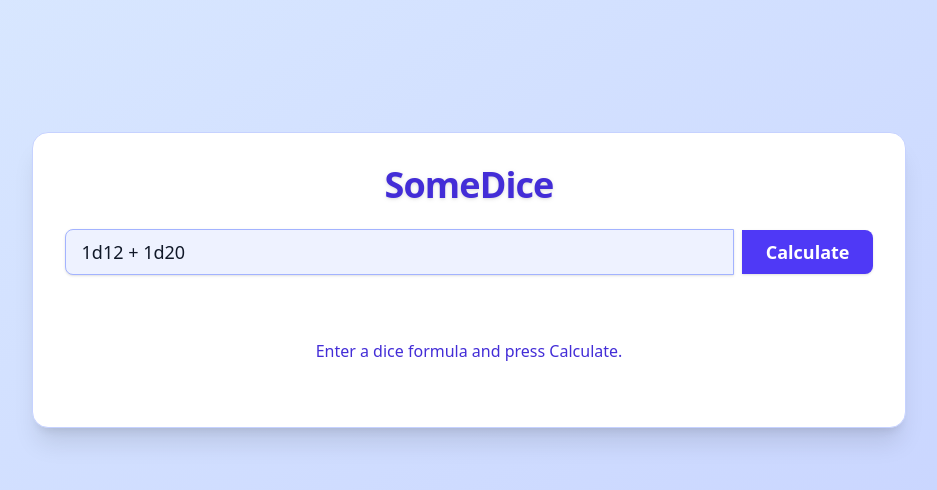
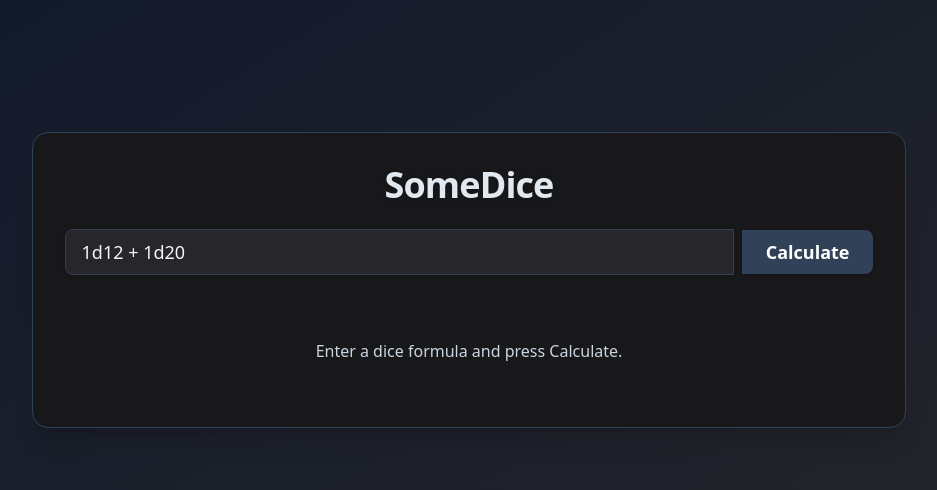
Before and after one commit to simonlary/somedice, a React (Vite) app: page / in a window 1280 px wide. Shown: the part 120-610 px from the top of the page, without its empty margins (171-1108 px from the left). Built offline with nearby package versions, Linux system fonts and the light colour scheme.

Commit message:
Update styles

```diff
--- a/src/App.tsx
+++ b/src/App.tsx
@@ -12,35 +12,33 @@ export default function App() {
 	}
 
 	return (
-		<div className="flex min-h-screen flex-col items-center justify-center bg-gradient-to-br from-blue-100 to-indigo-200 p-4 dark:from-gray-900 dark:to-gray-800">
-			<div className="m-4 flex max-w-full flex-col items-center rounded-2xl border border-indigo-200 bg-white p-8 shadow-xl dark:border-gray-700 dark:bg-gray-900">
-				<h1 className="mb-6 text-4xl font-extrabold tracking-tight text-indigo-700 drop-shadow dark:text-indigo-200">SomeDice</h1>
+		<div className="flex min-h-screen flex-col items-center justify-center bg-gradient-to-br from-slate-900 to-zinc-800 p-4">
+			<div className="m-4 flex max-w-full flex-col items-center rounded-2xl border border-slate-700 bg-zinc-900 p-8 shadow-xl">
+				<h1 className="mb-6 text-4xl font-extrabold tracking-tight text-slate-200 drop-shadow">SomeDice</h1>
 				<form onSubmit={handleSubmit} className="mb-8 flex w-full items-center justify-center gap-2">
 					<input
 						type="text"
 						value={input}
 						onChange={(e) => setInput(e.target.value)}
-						className="w-screen max-w-prose flex-1 rounded-l-lg border border-indigo-300 bg-indigo-50 px-4 py-2 text-lg text-gray-900 shadow-sm placeholder:text-indigo-300 focus:ring-2 focus:ring-indigo-400 focus:outline-none dark:border-gray-700 dark:bg-gray-800 dark:text-indigo-100 dark:placeholder:text-indigo-500 dark:focus:ring-indigo-700"
+						className="w-screen max-w-prose flex-1 rounded-l-lg border border-slate-700 bg-zinc-800 px-4 py-2 text-lg text-slate-100 shadow-sm placeholder:text-slate-500 focus:ring-2 focus:ring-slate-400 focus:outline-none"
 					/>
 					<button
 						type="submit"
-						className="rounded-r-lg bg-indigo-600 px-6 py-2 text-lg font-semibold text-white shadow transition-colors hover:bg-indigo-700 dark:bg-indigo-800 dark:hover:bg-indigo-900"
+						className="rounded-r-lg bg-slate-700 px-6 py-2 text-lg font-semibold text-white shadow transition-colors hover:bg-slate-800"
 					>
 						Calculate
 					</button>
 				</form>
 				<div className="flex w-full flex-col items-center">
-					{result.result === "error" && <div className="mb-4 text-lg font-medium text-red-600 dark:text-red-400">{result.error}</div>}
-					{result.result === "idle" && (
-						<div className="py-8 text-indigo-700 dark:text-indigo-200">Enter a dice formula and press Calculate.</div>
-					)}
+					{result.result === "error" && <div className="mb-4 text-lg font-medium text-red-400">{result.error}</div>}
+					{result.result === "idle" && <div className="py-8 text-slate-300">Enter a dice formula and press Calculate.</div>}
 					{result.result === "loading" && (
 						<div className="flex flex-col items-center gap-2 py-8">
-							<svg className="h-8 w-8 animate-spin text-indigo-600 dark:text-indigo-300" viewBox="0 0 24 24">
+							<svg className="h-8 w-8 animate-spin text-slate-400" viewBox="0 0 24 24">
 								<circle className="opacity-25" cx="12" cy="12" r="10" stroke="currentColor" strokeWidth="4" fill="none" />
 								<path className="opacity-75" fill="currentColor" d="M4 12a8 8 0 018-8v4a4 4 0 00-4 4H4z" />
 							</svg>
-							<span className="font-medium text-indigo-700 dark:text-indigo-200">Calculating...</span>
+							<span className="font-medium text-slate-300">Calculating...</span>
 						</div>
 					)}
 					{result.result === "success" && <DistributionChart distribution={result.distribution} />}
--- a/src/DistributionChart.tsx
+++ b/src/DistributionChart.tsx
@@ -7,38 +7,23 @@ export default function DistributionChart({ distribution }: { distribution: Map<
 	const percentWidth = 48;
 	const barAreaWidth = 600;
 	const chartWidth = labelWidth + barAreaWidth + percentWidth;
-	const chartHeight = entries.length * (barHeight + barGap) + 30;
+	const chartHeight = entries.length * (barHeight + barGap) + barGap;
 	return (
 		<svg
 			viewBox={`0 0 ${chartWidth} ${chartHeight}`}
-			className="block h-auto w-full rounded-lg border border-indigo-200 bg-indigo-50 shadow dark:border-gray-700 dark:bg-gray-800"
+			className="h-auto w-full rounded-lg border border-slate-700 bg-zinc-800 shadow"
 			style={{ aspectRatio: `${chartWidth} / ${chartHeight}` }}
 		>
 			{entries.map(([value, prob], i) => {
 				const barLength = prob === 0 ? 0 : (prob / maxProb) * barAreaWidth;
-				const y = i * (barHeight + barGap) + 30;
+				const y = i * (barHeight + barGap) + barGap;
 				return (
 					<g key={value}>
-						<text
-							x={labelWidth - 8}
-							y={y + barHeight / 2 + 5}
-							textAnchor="end"
-							fontSize="14"
-							fill="currentColor"
-							fontWeight="bold"
-							className="text-indigo-800 dark:text-indigo-200"
-						>
+						<text x={labelWidth - 8} y={y + barHeight / 2 + 5} textAnchor="end" fontSize="14" fill="#cbd5e1" fontWeight="bold">
 							{value}
 						</text>
-						<rect x={labelWidth} y={y} width={barLength} height={barHeight} fill="#6366f1" className="dark:fill-indigo-600" rx="4" />
-						<text
-							x={labelWidth + barLength + 8}
-							y={y + barHeight / 2 + 5}
-							textAnchor="start"
-							fontSize="12"
-							fill="currentColor"
-							className="text-indigo-700 dark:text-indigo-300"
-						>
+						<rect x={labelWidth} y={y} width={barLength} height={barHeight} fill="#64748b" rx="4" />
+						<text x={labelWidth + barLength + 8} y={y + barHeight / 2 + 5} textAnchor="start" fontSize="12" fill="#e0e7ef">
 							{(prob * 100).toFixed(2)}%
 						</text>
 					</g>
```
